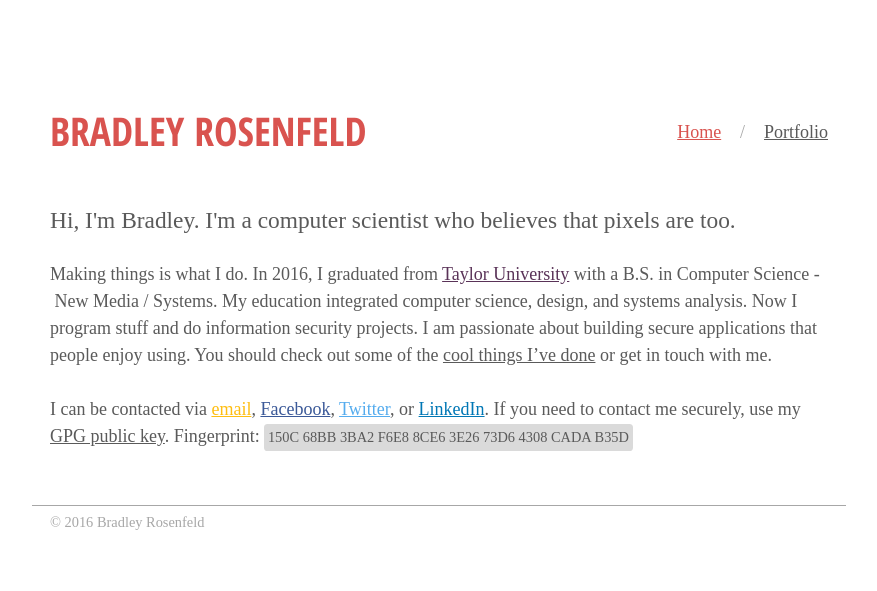
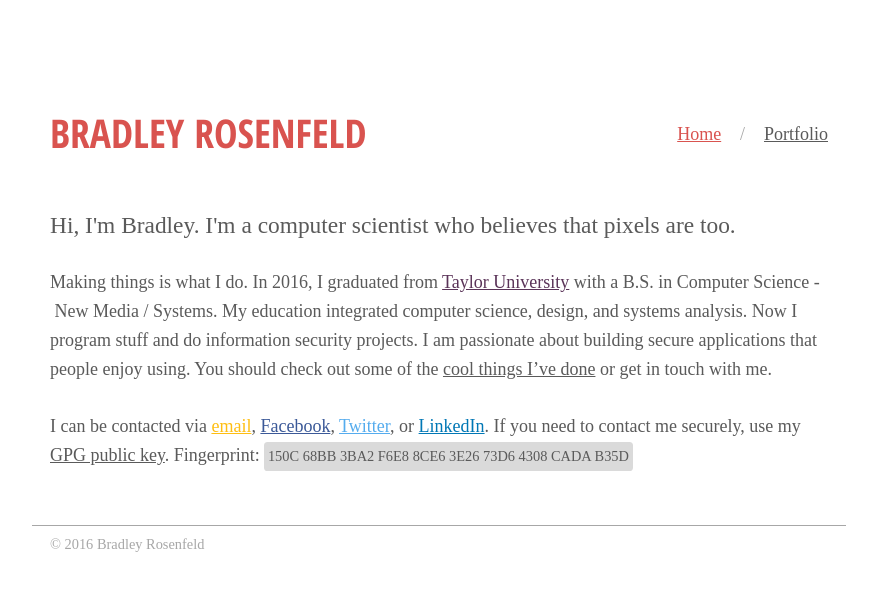
Before and after one commit to BoringCode/bradleyrosenfeld.com, a Jekyll site: the page built from index.md, in a window 1280 px wide. Shown: the top 591 px of the page, without its empty margins (201-1078 px from the left). Built offline with Jekyll 4.4.1, drawn with Linux system fonts in a browser that asks for light colours; some web fonts are replaced.

Commit message:
Increased breathing room for text

```diff
--- a/_sass/_variables.scss
+++ b/_sass/_variables.scss
@@ -5,7 +5,7 @@ $headline-font: 'Open Sans Condensed', sans-serif;
 $body-font: 'Gentium Book Basic', serif;
 
 $baseFontSize: 18; // in pixels. This would result in 22px on desktop
-$baseLineHeight: 1.5; // how large the line height is as a multiple of font size
+$baseLineHeight: 1.6; // how large the line height is as a multiple of font size
 $leading: $baseLineHeight * 1rem;
 // Rate of growth for headings
 // I actually like this to be slightly smaller then the leading. Makes for tight headings.
```
